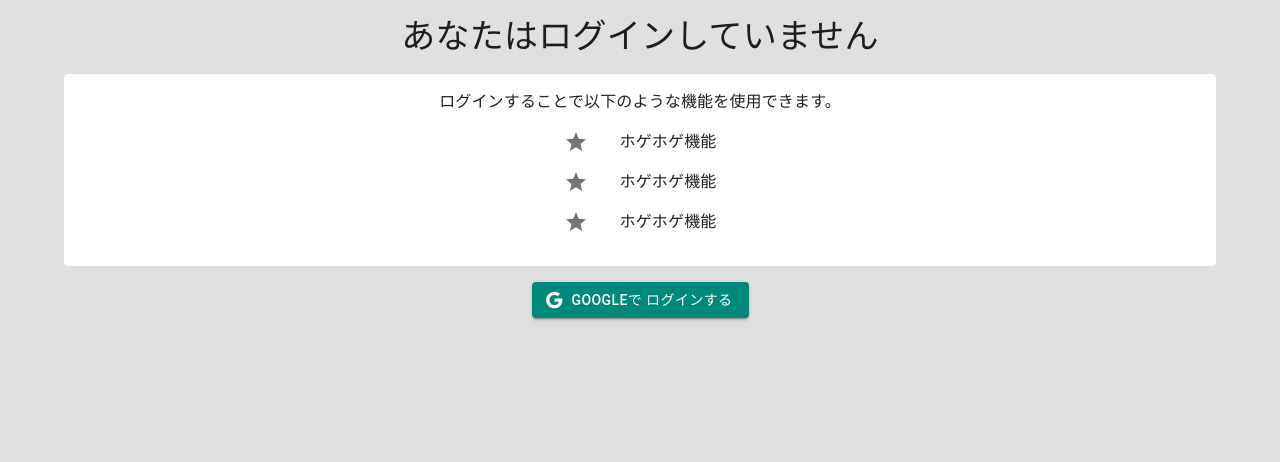
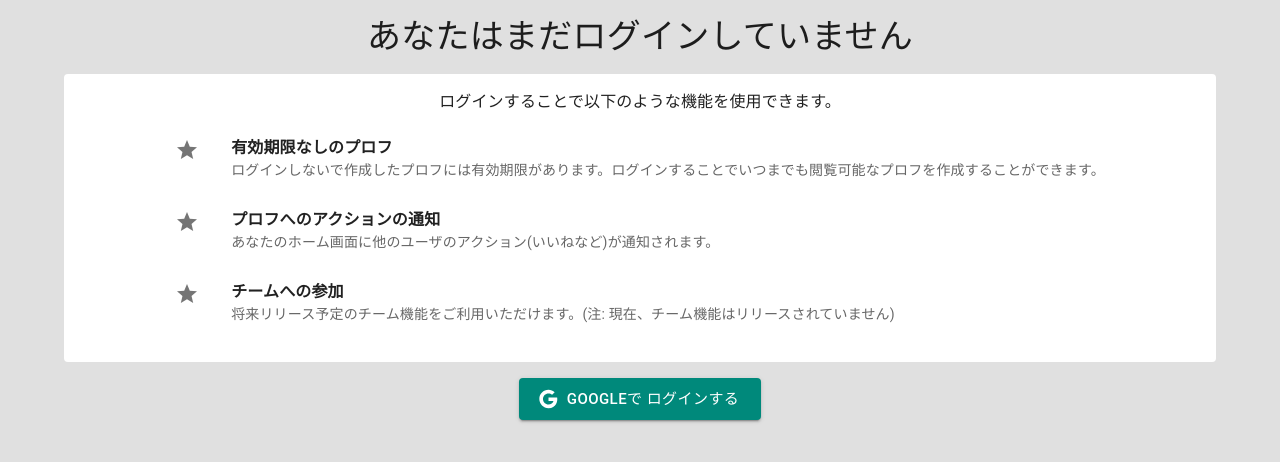
Before and after one commit to TBSten/enginner-profile, a Next.js app: page /login in a window 1280 px wide. Shown: the top 462 px of the page. Built offline with nearby package versions, Linux system fonts and the light colour scheme; no server answers.

Commit message:
ログイン周りのUIを整理

```diff
--- a/src/pages/login.tsx
+++ b/src/pages/login.tsx
@@ -4,7 +4,7 @@ import BaseLayout from '@/components/layout/BaseLayout';
 import LayoutContent from '@/components/layout/LayoutContent';
 import { getUser } from '@/lib/server/user';
 import { Google, Star } from '@mui/icons-material';
-import { Button, List, ListItem, ListItemIcon, Typography } from '@mui/material';
+import { Button, List, ListItem, ListItemIcon, ListItemText, Typography } from '@mui/material';
 import { GetServerSideProps, NextPage } from 'next';
 import { getServerSession } from 'next-auth';
 import { signIn } from 'next-auth/react';
@@ -24,34 +24,46 @@ const LoginPage: NextPage<Props> = () => {
             <LayoutContent>
                 <Center>
                     <Typography variant='h4' component="h1">
-                        あなたはログインしていません
+                        あなたはまだログインしていません
                     </Typography>
                 </Center>
                 <Center borderRadius={1} bgcolor="background.paper" my={2} p={2}>
                     ログインすることで以下のような機能を使用できます。
                     <List>
-                        <ListItem>
+                        <ListItem alignItems='flex-start'>
                             <ListItemIcon>
                                 <Star />
                             </ListItemIcon>
-                            ホゲホゲ機能
+                            <ListItemText
+                                primaryTypographyProps={{ fontWeight: "bold" }}
+                                primary="有効期限なしのプロフ"
+                                secondary="ログインしないで作成したプロフには有効期限があります。ログインすることでいつまでも閲覧可能なプロフを作成することができます。"
+                            />
                         </ListItem>
-                        <ListItem>
+                        <ListItem alignItems='flex-start'>
                             <ListItemIcon>
                                 <Star />
                             </ListItemIcon>
-                            ホゲホゲ機能
+                            <ListItemText
+                                primaryTypographyProps={{ fontWeight: "bold" }}
+                                primary="プロフへのアクションの通知"
+                                secondary="あなたのホーム画面に他のユーザのアクション(いいねなど)が通知されます。"
+                            />
                         </ListItem>
-                        <ListItem>
+                        <ListItem alignItems='flex-start'>
                             <ListItemIcon>
                                 <Star />
                             </ListItemIcon>
-                            ホゲホゲ機能
+                            <ListItemText
+                                primaryTypographyProps={{ fontWeight: "bold" }}
+                                primary="チームへの参加"
+                                secondary="将来リリース予定のチーム機能をご利用いただけます。(注: 現在、チーム機能はリリースされていません)"
+                            />
                         </ListItem>
                     </List>
                 </Center>
                 <Center>
-                    <Button variant='contained' onClick={handleSignIn} startIcon={<Google />}>
+                    <Button variant='contained' onClick={handleSignIn} size='large' startIcon={<Google />}>
                         Googleで
                         ログインする
                     </Button>
```
Also changed, not shown: src/pages/user/[userId]/index.tsx (+19 -3 lines).
